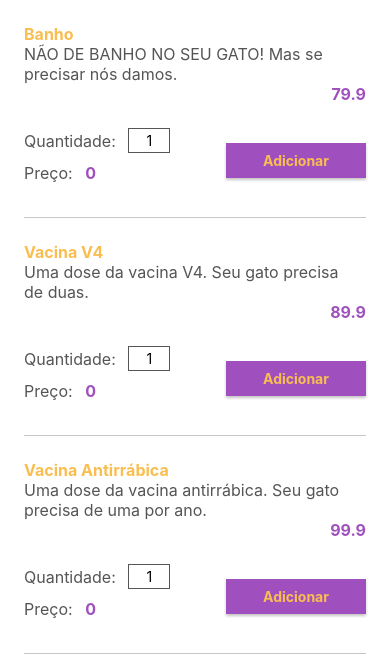
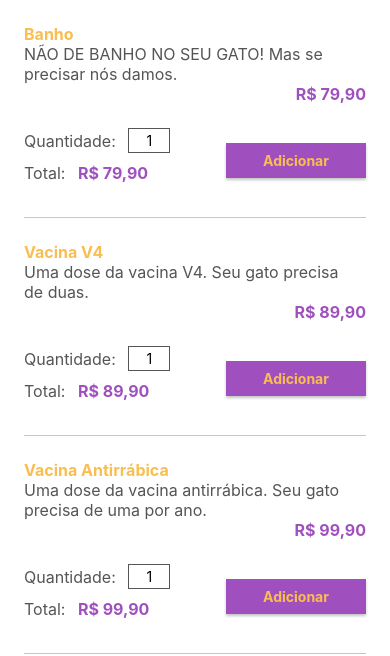
Before and after one commit to AshileySabah/petshop-expo-cli, a React Native app: screen / in a window 390 px wide. Shown: the top 656 px of the page. Built offline with nearby package versions, Linux system fonts and the light colour scheme.

Commit message:
feat: tratar moedas

```diff
--- a/App.js
+++ b/App.js
@@ -1,4 +1,6 @@
 import React from 'react';
+import 'intl';
+import 'intl/locale-data/jsonp/pt-BR';
 import Servicos from './src/telas/Servicos';
 
 export default function App() {
--- a/package.json
+++ b/package.json
@@ -13,6 +13,7 @@
     "@expo/vector-icons": "^13.0.0",
     "expo": "~45.0.0",
     "expo-status-bar": "~1.3.0",
+    "intl": "^1.2.5",
     "react": "17.0.2",
     "react-dom": "17.0.2",
     "react-native": "0.68.2",
--- a/src/telas/Servicos/Item/index.js
+++ b/src/telas/Servicos/Item/index.js
@@ -1,4 +1,4 @@
-import React, {useState} from 'react';
+import React, {useMemo, useState} from 'react';
 import {Text, View} from 'react-native';
 import estilos from './estilos';
 import CampoInteiro from '../../../componentes/CampoInteiro';
@@ -7,12 +7,21 @@ import Botao from '../../../componentes/Botao';
 export default function Item({nome, preco, descricao}) {
   const [quantidade, setQuantidade] = useState(1);
 
+  const total = useMemo(() => {
+    return (quantidade * preco).toFixed(2);
+  }, [quantidade]);
+
   return (
     <>
       <View style={estilos.informacao}>
         <Text style={estilos.nome}>{nome}</Text>
         <Text style={estilos.descricao}>{descricao}</Text>
-        <Text style={estilos.preco}>{preco}</Text>
+        <Text style={estilos.preco}>
+          {Intl.NumberFormat('pt-BR', {
+            style: 'currency',
+            currency: 'BRL',
+          }).format(preco)}
+        </Text>
       </View>
       <View style={estilos.carrinho}>
         <View>
@@ -25,8 +34,13 @@ export default function Item({nome, preco, descricao}) {
             />
           </View>
           <View style={estilos.valor}>
-            <Text style={estilos.descricao}>Preço: </Text>
-            <Text style={estilos.preco}>0</Text>
+            <Text style={estilos.descricao}>Total: </Text>
+            <Text style={estilos.preco}>
+              {Intl.NumberFormat('pt-BR', {
+                style: 'currency',
+                currency: 'BRL',
+              }).format(total)}
+            </Text>
           </View>
         </View>
 
```
Also changed, not shown: 1 other file (tests, documents, lock files or other folders).
